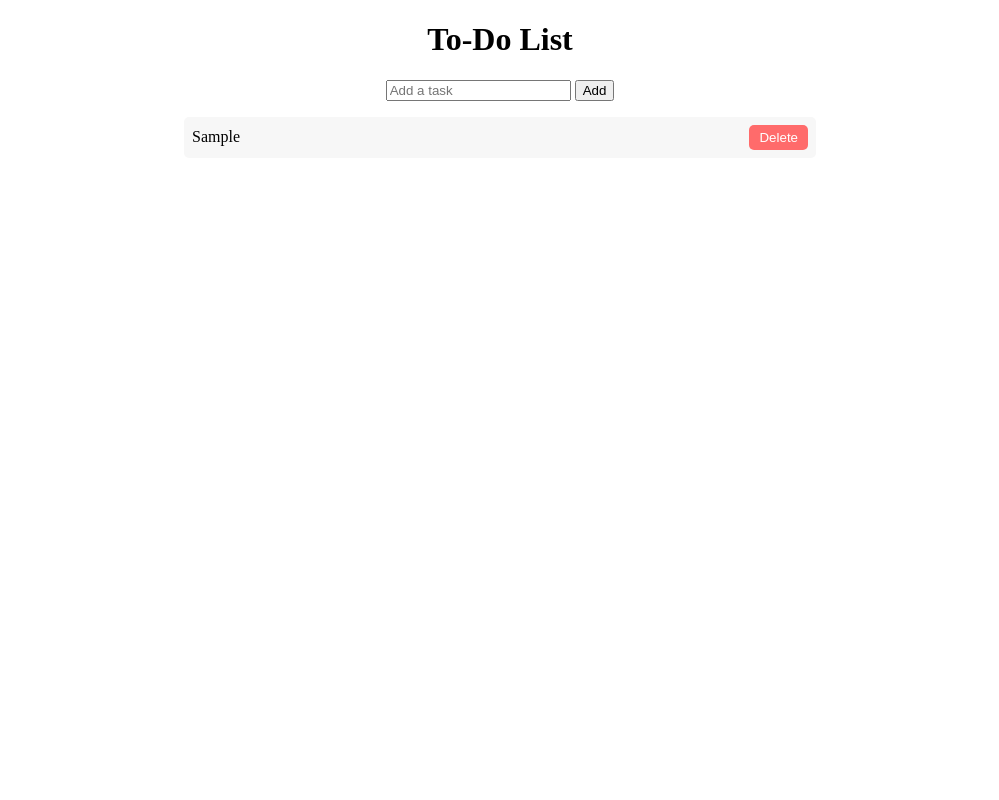
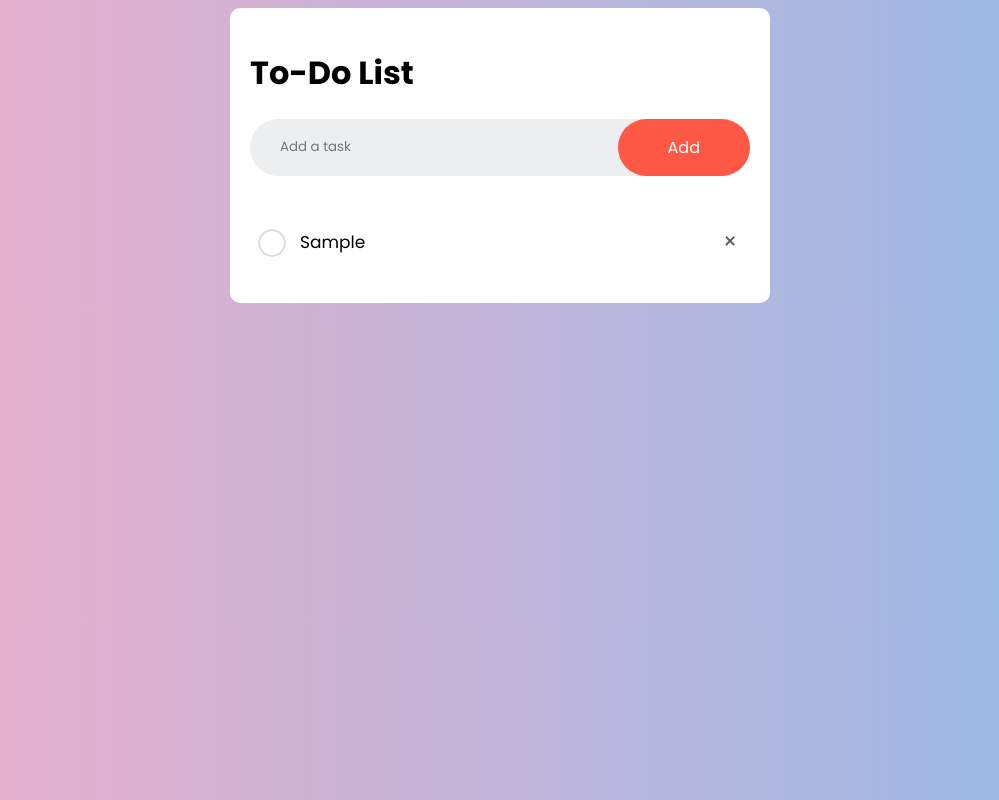
Before and after one commit to st4ven/to-do-list, a plain HTML site: page index.html in a window 1280 px wide. Both pictures are taken after typing "Sample" into the empty fields and a click on the button "Add". Shown: the whole page, without its empty margins (140-1139 px from the left). Drawn offline with Linux system fonts and the light colour scheme.

Commit message:
Add style and design to project

```diff
--- a/index.html
+++ b/index.html
@@ -4,7 +4,9 @@
     <meta charset="UTF-8">
     <meta name="viewport" content="width=device-width, initial-scale=1.0">
     <link rel="stylesheet" href="styles.css">
-
+    <link rel="preconnect" href="https://fonts.googleapis.com">
+    <link rel="preconnect" href="https://fonts.gstatic.com" crossorigin>
+    <link href="https://fonts.googleapis.com/css2?family=Poppins:ital,wght@0,100;0,200;0,300;0,400;0,500;0,600;0,700;0,800;0,900;1,100;1,200;1,300;1,400;1,500;1,600;1,700;1,800;1,900&display=swap" rel="stylesheet">
     <title>To Do List</title>
 </head>
 <body>
@@ -12,8 +14,10 @@
     <div class="container">
         <h1>To-Do List</h1>
 
+        <div class="row">
         <input type="text" id="taskInput" placeholder="Add a task">
         <button id ="addTask">Add</button>
+        </div>
 
         <ul id="taskList">
 
--- a/scripts.js
+++ b/scripts.js
@@ -2,7 +2,7 @@ const addButton = document.getElementById("addTask");
 const taskInput = document.getElementById("taskInput");
 const taskList = document.getElementById("taskList");
 
-loadTasks();
+showTasks();
 
 function addTask() {
     const task = taskInput.value.trim();
@@ -24,34 +24,28 @@ addButton.addEventListener('click', addTask);
 function createTaskElement(task) {
     const listItem = document.createElement("li");
 
-    listItem.textContent = task;
-
-    const deleteButton = document.createElement("button");
-    deleteButton.textContent = "Delete";
-    deleteButton.className = "deleteTask";
-
-    listItem.appendChild(deleteButton);
+    listItem.innerHTML = task;
 
     taskList.appendChild(listItem);
-
-    deleteButton.addEventListener('click', function() {
-        taskList.removeChild(listItem);
-        saveTasks();
-    });
+    let span = document.createElement("span");
+    span.textContent = "\u00d7";
+    listItem.appendChild(span);
 }
 
+taskList.addEventListener('click', function(e) {
+        if (e.target.tagName == "LI") {
+            e.target.classList.toggle("checked");
+        } else if (e.target.tagName == "SPAN") {
+            e.target.parentElement.remove();
+        }
+        saveTasks();
+
+    }, false);
+
 function saveTasks() {
-    let tasks = [];
-
-    taskList.querySelectorAll('li').forEach(function(item) {
-        tasks.push(item.textContent.replace('Delete', '').trim());
-    });
-
-    localStorage.setItem('tasks', JSON.stringify(tasks));
+    localStorage.setItem("data", taskList.innerHTML);
 }
 
-function loadTasks() {
-    const tasks = JSON.parse(localStorage.getItem('tasks')) || [];
-
-    tasks.forEach(createTaskElement);
+function showTasks() {
+    taskList.innerHTML = localStorage.getItem("data");
 }
--- a/styles.css
+++ b/styles.css
@@ -4,21 +4,81 @@ ul {
 }
 
 .container {
-    text-align: center;
+    display: flex;
+    flex-direction: column;
     margin: 0 auto;
-    width: 50%;
+    width: 500px;
+    background-color: white;
+    border-radius: 10px;
+    padding: 20px;
+}
+
+.row {
+    display: flex;
+    align-items: center;
+    justify-content: space-between;
+    background: #edeef0;
+    border-radius: 30px;
+    padding-left: 20px;
+    margin-bottom: 25px;
+}
+
+input {
+    flex: 1;
+    border: none;
+    outline: none;
+    background: transparent;
+    padding: 10px;
 }
 
 li {
-    margin: 5px 0;
-    display: flex;
-    justify-content: space-between;
-    align-items: center;
-    background-color: #f7f7f7;
-    padding: 8px;
-    border-radius: 5px;
+    list-style: none;
+    font-size: 17px;
+    padding: 12px 8px 12px 50px;
+    cursor: pointer;
+    user-select: none;
+    position: relative;
 }
 
+li::before {
+    content: '';
+    position: absolute;
+    height: 28px;
+    width: 28px;
+    border-radius: 50%;
+    background-image: url(images/unchecked.png);
+    background-size: cover;
+    background-position: center;
+    top: 12px;
+    left: 8px;
+
+}
+
+li.checked {
+    color: #555555;
+    text-decoration: line-through;
+}
+
+li.checked::before {
+    background-image: url(images/checked.png);
+}
+
+li span {
+    position: absolute;
+    right: 0;
+    top: 5px;
+    width: 40px;
+    height: 40px;
+    font-size: 22px;
+    color: #555555;
+    line-height: 40px;
+    text-align: center;
+    border-radius: 50%;
+}
+
+li span:hover {
+    background: #edeef0;
+}
 .deleteTask {
     background-color: #ff6b6b;
     color: white;
@@ -27,3 +87,23 @@ li {
     border-radius: 5px;
     cursor: pointer;
 }
+
+button {
+    border: none;
+    outline: none;
+    padding: 16px 50px;
+    background: #ff5945;
+    color: #ffffff;
+    font-size: 16px;
+    cursor: pointer;
+    border-radius: 40px;
+}
+
+body {
+    background: rgb(238,174,202);
+    background: linear-gradient(90deg, rgba(238,174,202,1) 0%, rgba(148,187,233,1) 100%);
+}
+
+* {
+    font-family: 'Poppins', sans-serif;
+}
```
